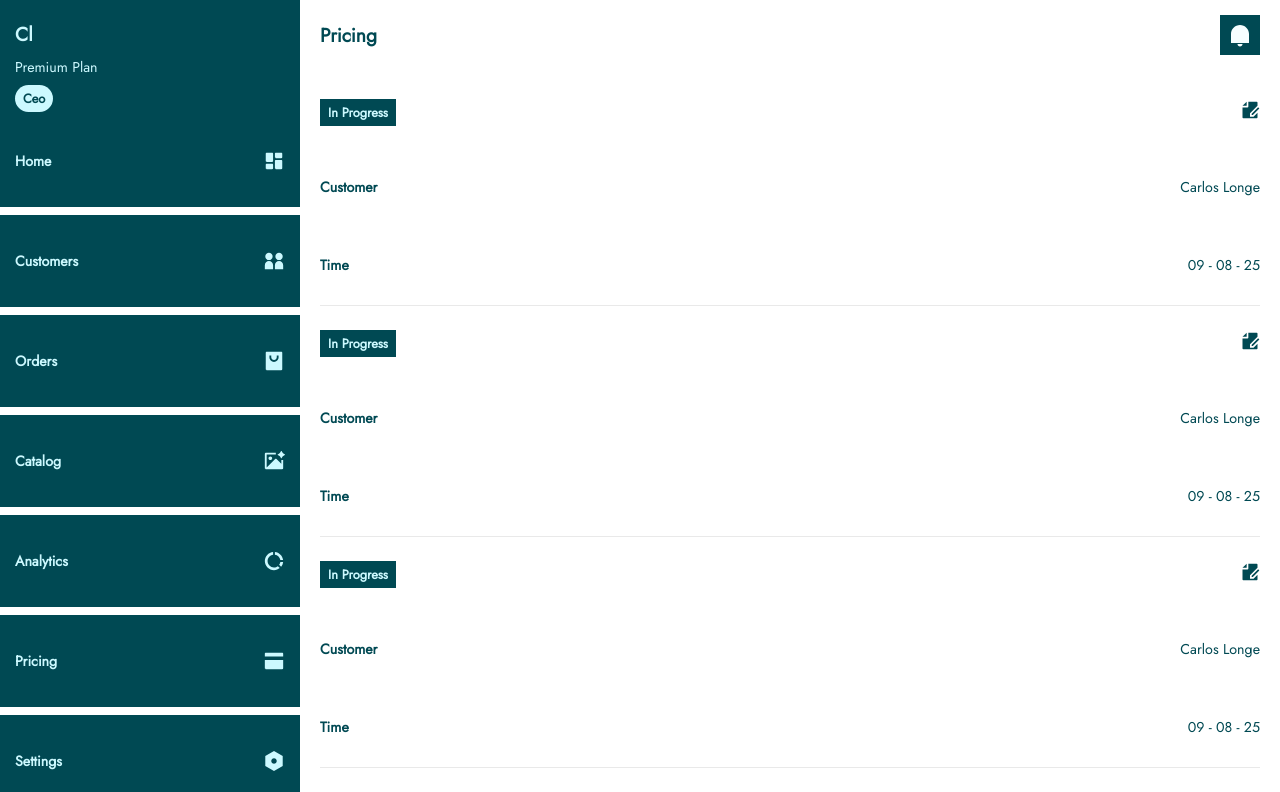
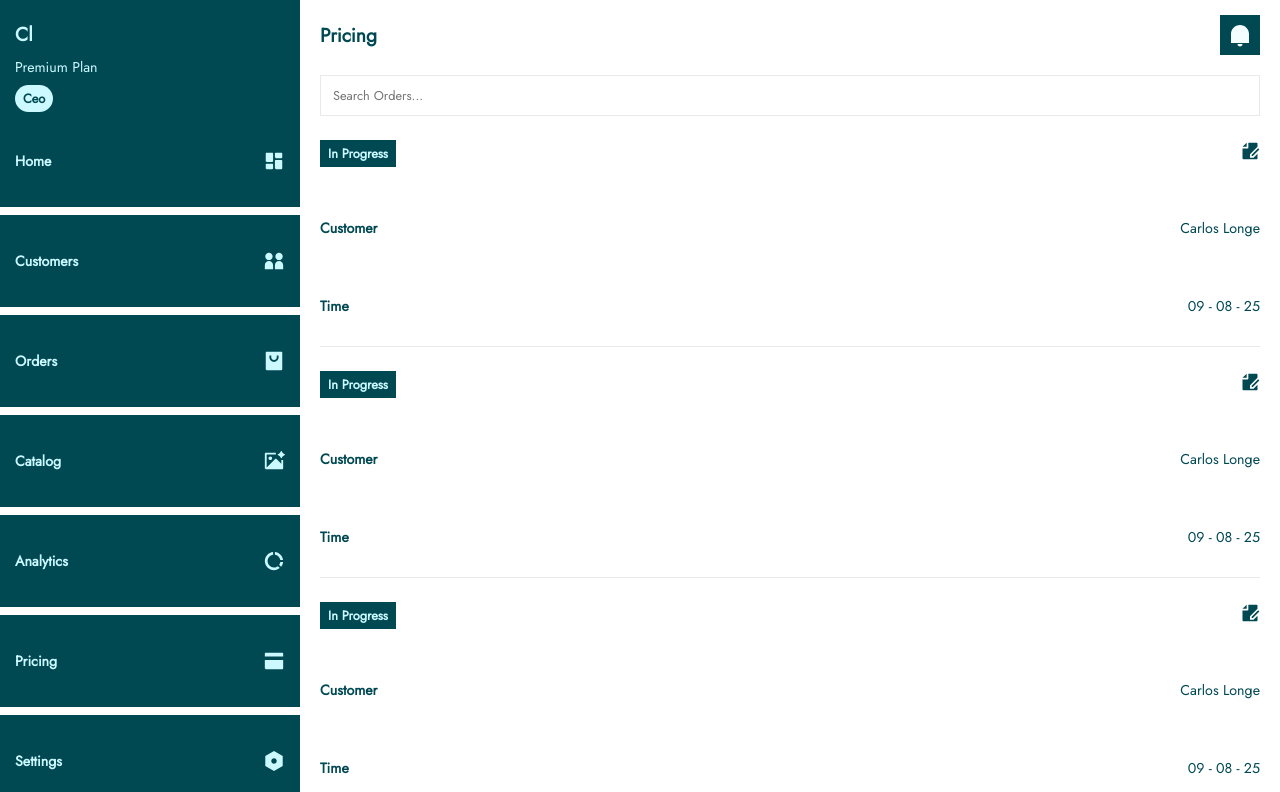
Before and after one commit to cloortt/web.cloortt.com, a Vue app: page /orders in a window 1280 px wide. Shown: the top 792 px of the page. Built offline with nearby package versions, Linux system fonts and the light colour scheme.

Commit message:
Created SearchRecordInput Component, Added it to CustomersView and OrdersView

```diff
--- /dev/null
+++ b/src/components/SearchRecordInput.vue
@@ -0,0 +1,21 @@
+<script setup>
+ import { defineProps } from 'vue';
+
+ const props = defineProps({
+     placeholder: {
+         type: String,
+         default: 'Search...'
+     },
+     searchValue: {
+         type: String,
+         default: ''
+     }
+ });
+</script>
+<template>
+     <form class="cl-form">
+        <div>
+            <input type="text" class="sm cl-border width-1 style-solid bc-grey cl-size full-width" v-model="props.searchValue" :placeholder="props.placeholder" >
+        </div>
+    </form>
+</template>
--- a/src/views/CustomersView.vue
+++ b/src/views/CustomersView.vue
@@ -1,7 +1,9 @@
 <script setup>
     import AppCustomer from '@/components/AppCustomer.vue';
+    import SearchRecordInput from '@/components/SearchRecordInput.vue';
 </script>
 <template>
+    <SearchRecordInput searchValue="" placeholder="Search Customers..."/>
     <div class="web-customers cl-bg-white">
         <AppCustomer customerName="Carlos Longe"/>
         <AppCustomer customerName="Omas-e"/>
--- a/src/views/OrdersView.vue
+++ b/src/views/OrdersView.vue
@@ -1,7 +1,9 @@
 <script setup>
     import AppOrder from '@/components/AppOrders.vue';
+    import SearchRecordInput from '@/components/SearchRecordInput.vue';
 </script>
 <template>
+    <SearchRecordInput searchValue="" placeholder="Search Orders..."/>
     <div class="web-orders">
         <AppOrder/>
         <AppOrder/>
```
